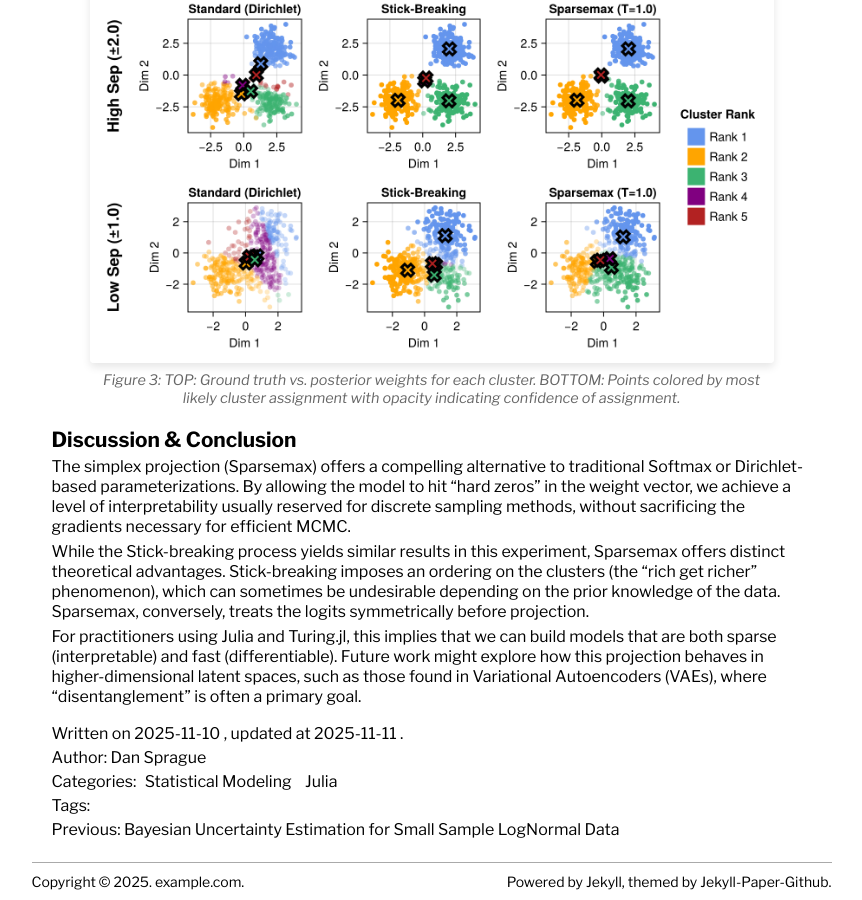
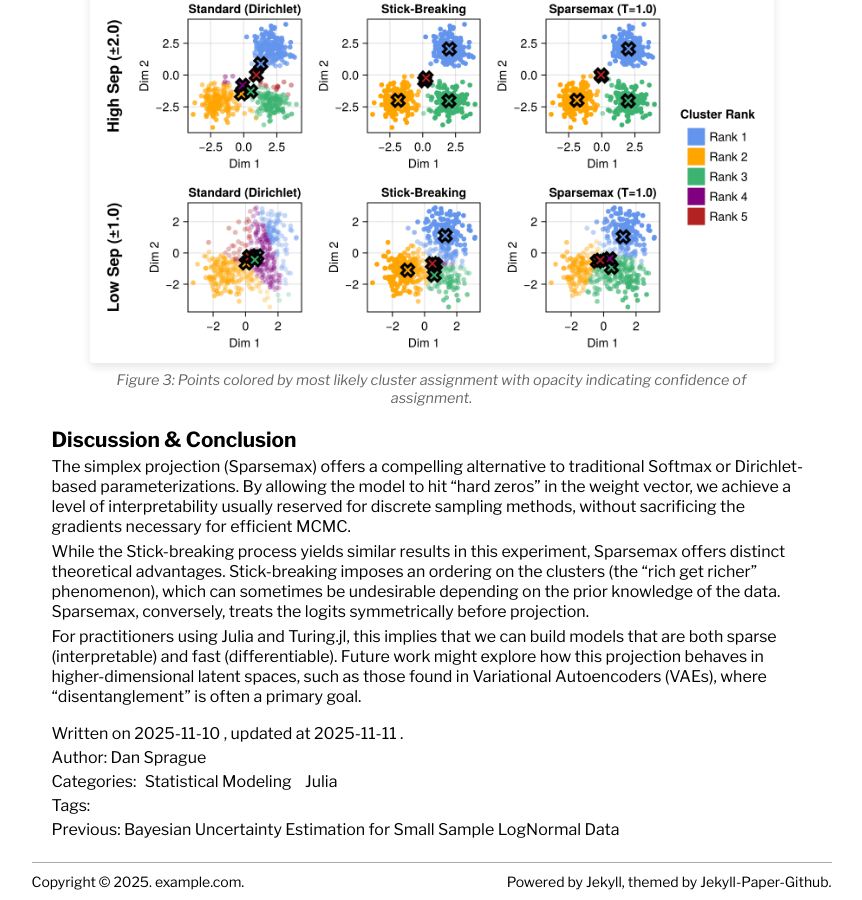
Before and after one commit to dan-sprague/dan-sprague.github.io, a Jekyll site: the page built from _posts/2025-12-05-discrete_clustering.md, in a window 1280 px wide and 900 px high, scrolled down 2473 px. Shown: the whole window, without its empty margins (201-1063 px from the left). Built offline with Jekyll 4.4.1, drawn with Linux system fonts in a browser that asks for light colours; formulas are drawn with MathJax 3.

Commit message:
clustering post

```diff
--- a/_posts/2025-12-05-discrete_clustering.md
+++ b/_posts/2025-12-05-discrete_clustering.md
@@ -157,7 +157,7 @@ Both the stick-breaking and Sparsemax models induce significant sparsity into th
 
 <div class="figure-container">
 <img width="100%" src="/assets/images/sparsemax/gmm_grid_comparison_final.png" alt="Grid comparison of GMM fit"/>
-<figcaption>Figure 3: TOP: Ground truth vs. posterior weights for each cluster. BOTTOM: Points colored by most likely cluster assignment with opacity indicating confidence of assignment.</figcaption>
+<figcaption>Figure 3: Points colored by most likely cluster assignment with opacity indicating confidence of assignment.</figcaption>
 </div>
 
 ## Discussion & Conclusion
```
Also changed, not shown: 4 other files.
